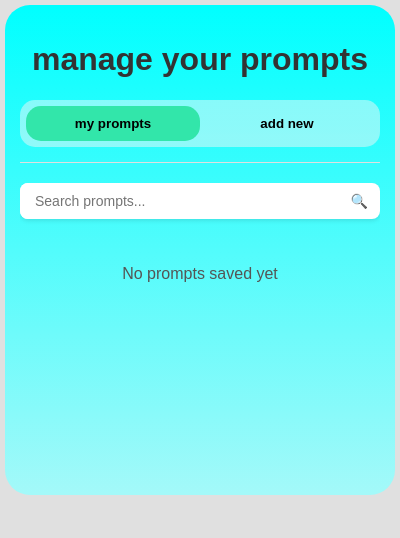
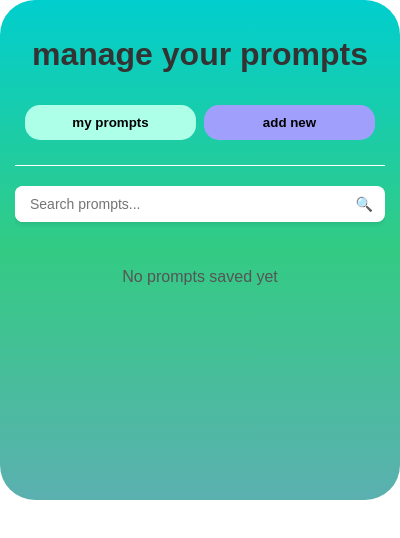
Before and after one commit to raoufblz/echo-prompt, a browser extension: page popup.html in a window 400 px wide. Both pictures are taken after a click on the button "my prompts". Drawn offline with Linux system fonts and the light colour scheme.

Commit message:
from git

```diff
--- a/popup.css
+++ b/popup.css
@@ -41,16 +41,14 @@ body {
   color: #333;
   display: flex;
   flex-direction: column;
-  background: #e0e0e0;
 }
 
 .container {
   display: flex;
   flex-direction: column;
   flex: 1;
-  background: linear-gradient(cyan, rgb(164, 249, 249));
+  background: linear-gradient(rgb(1, 206, 206), rgb(51, 203, 132), rgb(91, 176, 176));
   border-radius: 25px;
-  margin: 5px;
   overflow: hidden;
 }
 
@@ -61,7 +59,7 @@ body {
 /* header & tabz */
 header {
   margin-bottom: 20px;
-  border-bottom: 1px solid #e0e0e0;
+  border-bottom: 1.5px solid #ffffff;
   padding-bottom: 15px;
 }
 
@@ -69,7 +67,6 @@ header {
   display: flex;
   border-radius: 15px;
   padding: 6px;
-  background-color: rgba(245, 245, 245, 0.491);
 }
 
 /* why is there no way to have the tab-complete complete names of elements already in my html file */
@@ -77,6 +74,7 @@ header {
 .tab {
   flex: 1;
   padding: 10px 15px;
+  margin: 4px;
   text-align: center;
   background: none;
   border: none;
@@ -84,11 +82,12 @@ header {
   font-weight: 600;
   border-radius: 15px;
   transition: all 0.3s ease;
+  background-color: rgb(160, 160, 252);
 }
 
 .tab.active {
-  background-color: rgb(50, 230, 170);
-    color: #000;
+  background-color: rgb(173, 255, 232);
+  color: #000;
 }
 
 
--- a/popup.html
+++ b/popup.html
@@ -52,12 +52,10 @@
                 <button id="cancel">cancel</button>
             </div>
 
-            <div class="actions">
-                <button id="save">Save Prompt</button>
-                <button id="cancel">Cancel</button>
             </div>
         </div>
     </div>
 
+    <script src="popup.js"></script>
 </body>
 </html>
--- a/popup.js
+++ b/popup.js
@@ -1 +1,11 @@
 //i hope i could make this lmao
+
+const prompt_container = document.querySelector(".container");
+const createbtn = document.querySelector(".tab");
+
+createbtn.addEventListener("click", ()=> {
+    let inputbox = document.createElement("p");
+    inputbox.className = "input-box";
+    inputbox.setAttribute("contenteditable" , "true");
+    prompt_container.appendChild(inputbox)
+})
```
